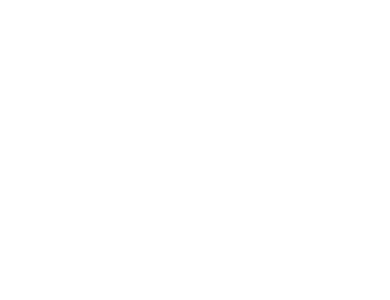
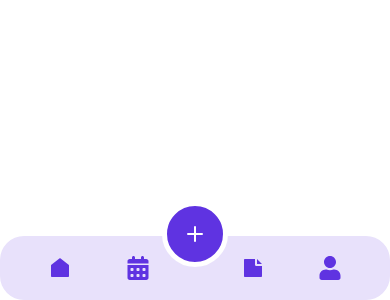
Before and after one commit to alonzojoe/React-TS-Task-Management, a React (Vite) app: page /dashboard in a window 390 px wide. Before the commit this address had no page. Shown: the part 544-844 px from the top of the page. Built offline with nearby package versions, Linux system fonts and the light colour scheme.

Commit message:
feat: creaete UI/UX footer MenuBar mobile first

```diff
--- a/src/App.tsx
+++ b/src/App.tsx
@@ -1,10 +1,16 @@
 import { BrowserRouter, Route, Routes } from "react-router-dom";
 import Home from "./pages/Home/Home";
+import AppLayout from "./layouts/AppLayout";
+import Dashboard from "./pages/Dashboard/Dashboard";
+
 function App() {
   return (
     <BrowserRouter>
       <Routes>
         <Route path="/" element={<Home />} />
+        <Route path="/dashboard" element={<AppLayout />}>
+          <Route index element={<Dashboard />} />
+        </Route>
       </Routes>
     </BrowserRouter>
   );
--- a/src/index.css
+++ b/src/index.css
@@ -7,3 +7,26 @@
     @apply inline-block bg-primary text-white py-3 px-8 rounded-xl font-semibold hover:bg-primaryDark duration-200;
   }
 }
+
+@layer utilities {
+  .drop-shadow {
+    /* filter: drop-shadow(6px 8px 10px rgba(95, 51, 225, 0.5)); */
+    filter: drop-shadow(0px 8px 10px rgba(95, 51, 225, 0.5));
+  }
+
+  .half-border {
+    position: relative;
+  }
+
+  .half-border::after {
+    content: "";
+    position: absolute;
+    bottom: 0;
+    left: 0;
+    right: 0;
+    height: 50%;
+    width: 100%;
+    border-bottom: 5px solid white;
+    border-radius: 0 0 50% 50%;
+  }
+}
--- /dev/null
+++ b/src/layouts/AppLayout.tsx
@@ -0,0 +1,42 @@
+import { Outlet } from "react-router-dom";
+import { RiHomeFill } from "react-icons/ri";
+import { FaCalendarDays } from "react-icons/fa6";
+import { RiStickyNoteFill } from "react-icons/ri";
+import { FaUser } from "react-icons/fa";
+import { FiPlus } from "react-icons/fi";
+const AppLayout = () => {
+  return (
+    <>
+      <main className="h-screen bg-white relative">
+        <Footer />
+      </main>
+    </>
+  );
+};
+
+function Footer() {
+  return (
+    <footer className="absolute bottom-0 w-full bg-lightPrimary py-5 px-10 rounded-3xl">
+      <div className="relative flex items-center justify-between text-primary">
+        <span>
+          <RiHomeFill className="text-2xl mx-2" />
+        </span>
+        <span>
+          <FaCalendarDays className="text-2xl mx-2" />
+        </span>
+        <span className="absolute border-white border-[5px] left-1/2 -translate-x-1/2 -top-[55px] s-[60px] p-4 bg-primary rounded-full flex items-center justify-center">
+          <FiPlus className="text-2xl text-white" />
+        </span>
+        <span></span>
+        <span className="rotate-180 scale-x-[-1]">
+          <RiStickyNoteFill className="text-2xl mx-2" />
+        </span>
+        <span>
+          <FaUser className="text-2xl mx-2" />
+        </span>
+      </div>
+    </footer>
+  );
+}
+
+export default AppLayout;
--- /dev/null
+++ b/src/pages/Dashboard/Dashboard.tsx
@@ -0,0 +1,11 @@
+import React from "react";
+
+const Dashboard = () => {
+  return (
+    <div>
+      <h1 className="text-2xl text-primary">Dashboard</h1>
+    </div>
+  );
+};
+
+export default Dashboard;
--- a/tailwind.config.js
+++ b/tailwind.config.js
@@ -8,6 +8,7 @@
       },
       colors: {
         primary: "#5F33E1",
+        lightPrimary: "#E8E1FB",
         primaryDark: "#2A098A",
         secondary: "#EDE8FF",
         textPrimary: "#24252C",
```
